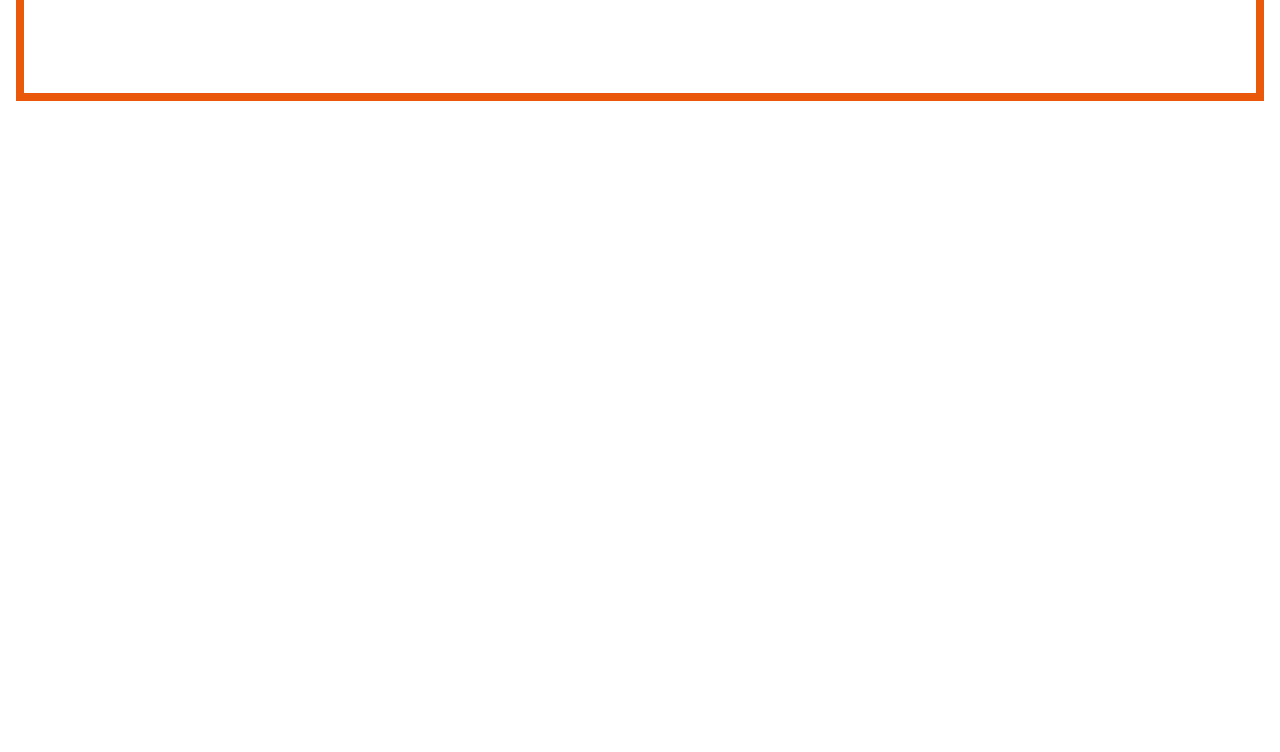
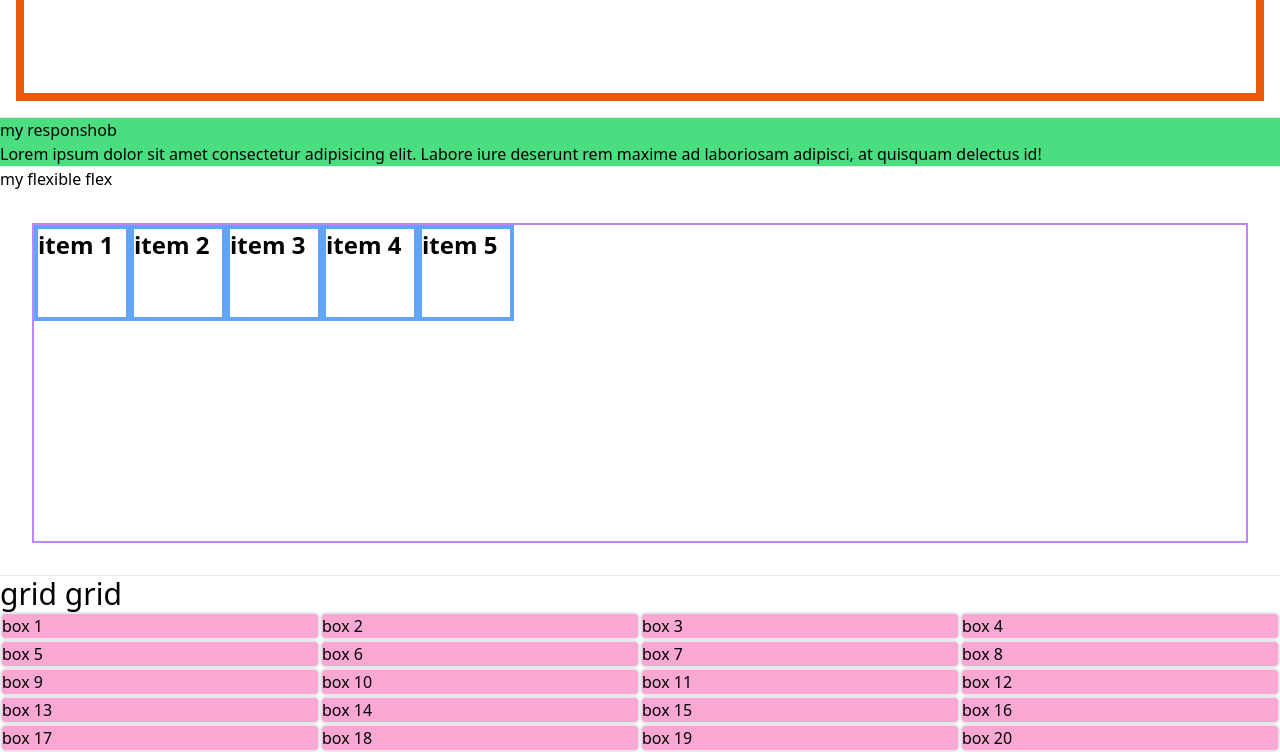
Before and after one commit to Salman9703/teilwind, a plain HTML site: page index.html in a window 1280 px wide. Shown: the part 537-1289 px from the top of the page. Before the commit the page ends 800 px from the top, so only its background shows below. Drawn offline with nearby package versions, Linux system fonts and the light colour scheme.

Commit message:
add a other section

```diff
--- a/index.html
+++ b/index.html
@@ -42,6 +42,51 @@
      <p>Lorem ipsum dolor sit amet consectetur adipisicing elit. Repellat corporis esse quidem maiores modi, ipsa tempora impedit nesciunt blanditiis assumenda dolores perspiciatis facilis, ea aut fugit porro voluptas, aperiam cupiditate. Lorem ipsum dolor sit amet consectetur adipisicing elit. Veritatis possimus illo mollitia aliquid at doloribus, nobis quidem molestiae eligendi maiores. Lorem ipsum dolor sit amet, consectetur adipisicing elit. Optio quis dolor rem reiciendis adipisci fugit eveniet quas quos esse perspiciatis molestias sunt earum, corrupti molestiae labore hic, deserunt ducimus vitae? Lorem ipsum dolor sit amet consectetur adipisicing elit. Labore dolorum odit molestiae, vero esse debitis tenetur nisi natus rerum obcaecati eaque maxime beatae! Vitae eaque voluptate qui, a doloribus fugit?</p>
 
      </section>
+
+     <hr>
+     <section class="md:bg-green-400 ls:bg-red-400">
+        <h1>my responshob</h1>
+        <p>Lorem ipsum dolor sit amet consectetur adipisicing elit. Labore iure deserunt rem maxime ad laboriosam adipisci, at quisquam delectus id!</p>
+     </section>
+     <hr>
+     <section>
+        <h3>my flexible flex</h3>
+        <div class="h-80 overflow-scroll border border-2 border-purple-400 m-8 md:flex md:justufy-between sm:item-center">
+            <div class="w-24 h-24 border border-4 border-blue-400 rouuded-lg text-2xl font-bold">item 1</div>
+            <div class="w-24 h-24 border border-4 border-blue-400 rouuded-lg text-2xl font-bold">item 2</div>
+            <div class="w-24 h-24 border border-4 border-blue-400 rouuded-lg text-2xl font-bold">item 3</div>
+            <div class="w-24 h-24 border border-4 border-blue-400 rouuded-lg text-2xl font-bold">item 4</div>
+            <div class="w-24 h-24 border border-4 border-blue-400 rouuded-lg text-2xl font-bold">item 5</div>
+        </div>
+     </section>
+
+     <hr>
+     <section>
+        <h3 class="text-3xl">grid grid </h3>
+        <div class="grid grid-cols-4 ">
+
+            <div class="bg-pink-300 border border-2 rounded-md">box 1</div>
+            <div class="bg-pink-300 border border-2 rounded-md">box 2</div>
+            <div class="bg-pink-300 border border-2 rounded-md">box 3</div>
+            <div class="bg-pink-300 border border-2 rounded-md">box 4</div>
+            <div class="bg-pink-300 border border-2 rounded-md">box 5</div>
+            <div class="bg-pink-300 border border-2 rounded-md">box 6</div>
+            <div class="bg-pink-300 border border-2 rounded-md">box 7</div>
+            <div class="bg-pink-300 border border-2 rounded-md">box 8</div>
+            <div class="bg-pink-300 border border-2 rounded-md">box 9</div>
+            <div class="bg-pink-300 border border-2 rounded-md">box 10</div>
+            <div class="bg-pink-300 border border-2 rounded-md">box 11</div>
+            <div class="bg-pink-300 border border-2 rounded-md">box 12</div>
+            <div class="bg-pink-300 border border-2 rounded-md">box 13</div>
+            <div class="bg-pink-300 border border-2 rounded-md">box 14</div>
+            <div class="bg-pink-300 border border-2 rounded-md">box 15</div>
+            <div class="bg-pink-300 border border-2 rounded-md">box 16</div>
+            <div class="bg-pink-300 border border-2 rounded-md">box 17</div>
+            <div class="bg-pink-300 border border-2 rounded-md">box 18</div>
+            <div class="bg-pink-300 border border-2 rounded-md">box 19</div>
+            <div class="bg-pink-300 border border-2 rounded-md">box 20</div>
+        </div>
+     </section>
     </main>
 
     <footer>
```
